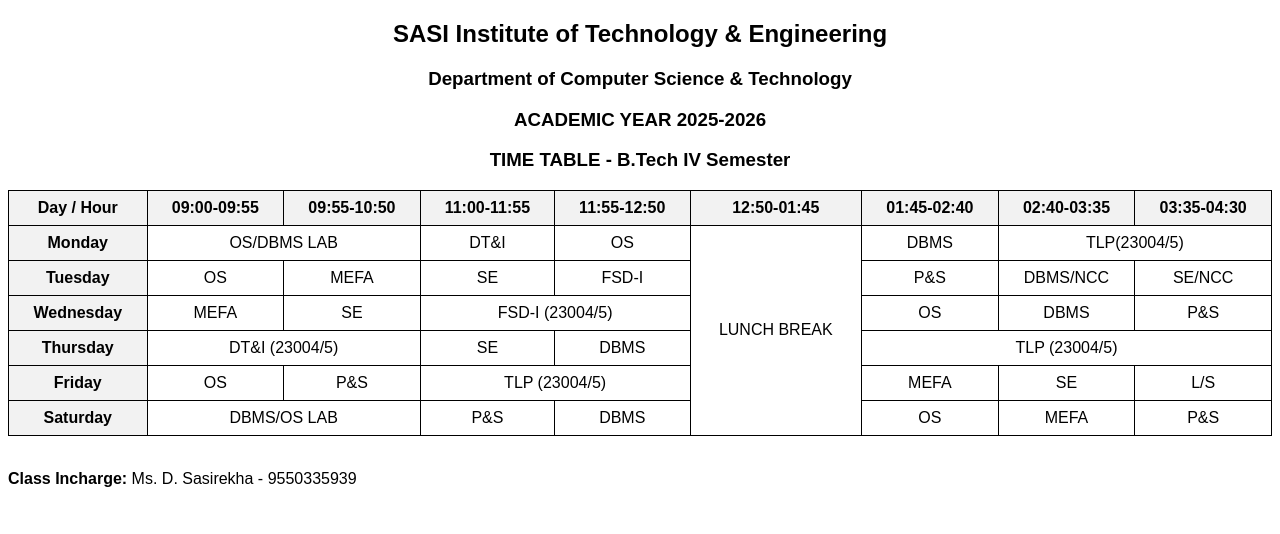
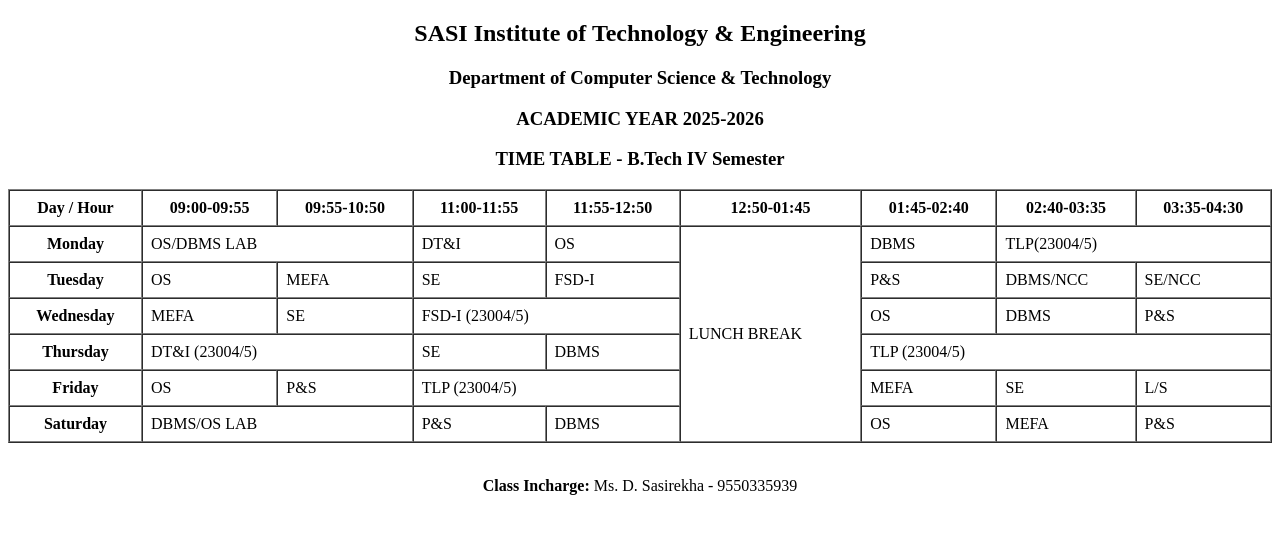
Before and after one commit to bhavanighanta24/FSD-, a plain HTML site: page demo8.html in a window 1280 px wide. Drawn offline with Linux system fonts and the light colour scheme.

Commit message:
Update demo8.html

```diff
--- a/demo8.html
+++ b/demo8.html
@@ -2,37 +2,17 @@
 <html>
 <head>
     <title>B.Tech IV Semester Time Table</title>
-    <style>
-        body {
-            font-family: Arial, sans-serif;
-        }
-        h2, h3 {
-            text-align: center;
-        }
-        table {
-            width: 100%;
-            border-collapse: collapse;
-            text-align: center;
-        }
-        table, th, td {
-            border: 1px solid black;
-        }
-        th, td {
-            padding: 8px;
-        }
-        th {
-            background-color: #f2f2f2;
-        }
-    </style>
 </head>
 <body>
 
-<h2>SASI Institute of Technology & Engineering</h2>
-<h3>Department of Computer Science & Technology</h3>
-<h3>ACADEMIC YEAR 2025-2026</h3>
-<h3>TIME TABLE - B.Tech IV Semester</h3>
+<center>
+    <h2>SASI Institute of Technology & Engineering</h2>
+    <h3>Department of Computer Science & Technology</h3>
+    <h3>ACADEMIC YEAR 2025-2026</h3>
+    <h3>TIME TABLE - B.Tech IV Semester</h3>
+</center>
 
-<table>
+<table border="1" width="100%" cellpadding="8" cellspacing="0">
     <tr>
         <th>Day / Hour</th>
         <th>09:00-09:55</th>
@@ -106,7 +86,10 @@
 </table>
 
 <br>
-<p><strong>Class Incharge:</strong> Ms. D. Sasirekha - 9550335939</p>
+
+<center>
+    <p><strong>Class Incharge:</strong> Ms. D. Sasirekha - 9550335939</p>
+</center>
 
 </body>
 </html>
```
